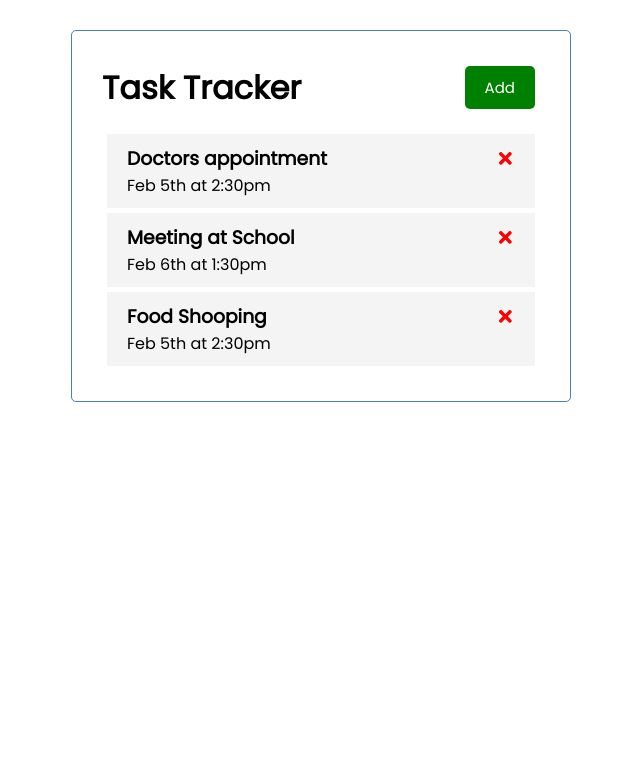
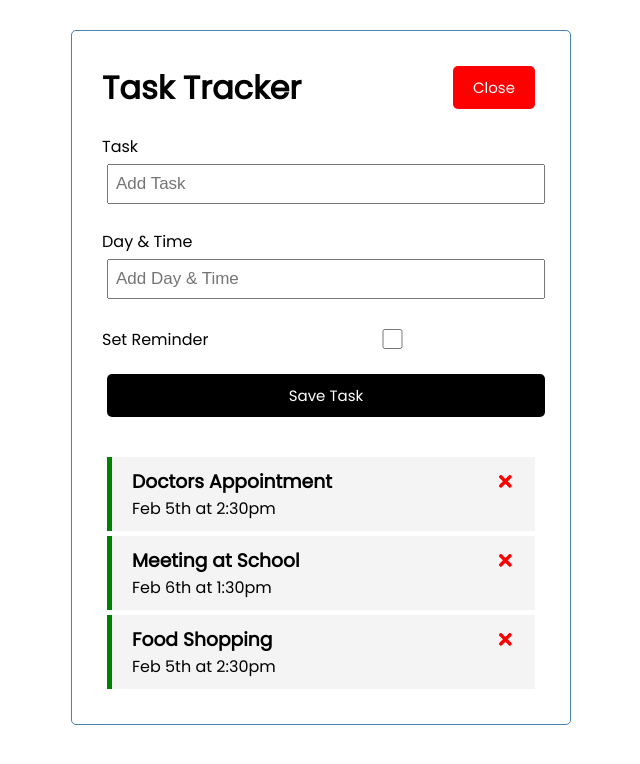
Before and after one commit to user-lu/Task-Tracker, a React (Create React App) app in the folder react-task-tracker/: page / in a window 1280 px wide. Both pictures are taken after a click on the button "Add". Shown: the top 764 px of the page, without its empty margins (319-959 px from the left). Built offline with nearby package versions, Linux system fonts and the light colour scheme.

Commit message:
added AddTask component, worked on adding/deleting task functions

```diff
--- a/react-task-tracker/src/App.js
+++ b/react-task-tracker/src/App.js
@@ -1,12 +1,14 @@
 import React, { useState } from 'react'
 import Header from "./components/Header";
 import Tasks from "./components/Tasks";
+import AddTask from './components/AddTask';
 
-function App() {
+const App = () => {
+  const [showAddTask, setShowAddTask] = useState(false);
   const [tasks, setTasks] = useState([
     {
       id: 1,
-      text: 'Doctors appointment',
+      text: 'Doctors Appointment',
       day: 'Feb 5th at 2:30pm',
       reminder: 'true',
     },
@@ -18,11 +20,17 @@
     },
     {
       id: 3,
-      text: 'Food Shooping',
+      text: 'Food Shopping',
       day: 'Feb 5th at 2:30pm',
       reminder: 'false',
     },
   ])
+
+  const addTask = (task) => {
+    const id = Math.floor(Math.random() * 10000) + 1
+    const newTask = { id, ...task }
+    setTasks([...tasks, newTask])
+  }
 
   const deleteTask = (id) => {
     setTasks(tasks.filter((task) => task.id !== id))
@@ -39,7 +47,8 @@
 
   return (
     <div className="container">
-      <Header />
+      <Header onAdd={() => setShowAddTask(!showAddTask)} showAdd={showAddTask} />
+      {showAddTask && <AddTask onAdd={addTask} />}
       {tasks.length > 0 ? <Tasks tasks={tasks} onDelete={deleteTask} onToggle={toggleReminder} />
         : 'No Task to Show!'}
     </div>
--- /dev/null
+++ b/react-task-tracker/src/components/AddTask.js
@@ -0,0 +1,41 @@
+import React, { useState } from 'react'
+
+const AddTask = ({ onAdd }) => {
+    const [text, setText] = useState('');
+    const [day, setDay] = useState('');
+    const [reminder, setReminder] = useState(false);
+
+    const onSubmit = (e) => {
+        e.preventDefault()
+
+        if(!text) {
+            alert('Please Add Task')
+            return
+        }
+        onAdd({ text, day, reminder})
+        setText('')
+        setDay('')
+        setReminder(false)
+    }
+
+  return (
+    <form className='add-form' onSubmit={onSubmit}>
+        <div className='form-control'>
+            <label>Task</label>
+            <input type='text' placeholder='Add Task' value={text} onChange={(e) => setText(e.target.value)} />
+        </div>
+        <div className='form-control'>
+            <label>Day & Time</label>
+            <input type='text' placeholder='Add Day & Time' value={day} onChange={(e) => setDay(e.target.value)} />
+        </div>
+        <div className='form-control form-control-check'>
+            <label>Set Reminder</label>
+            <input type='checkbox' checked={reminder} value={reminder} onChange={(e) => setReminder(e.currentTarget.checked)} />
+        </div>
+
+        <input type='submit' value='Save Task' className='btn btn-block' />
+    </form>
+  )
+}
+
+export default AddTask
--- a/react-task-tracker/src/components/Header.js
+++ b/react-task-tracker/src/components/Header.js
@@ -1,15 +1,12 @@
 import React from 'react'
 import Button from './Button'
 
-const Header = () => {
-  const onClick = () => {
-    console.log('Click');
-  }
+const Header = ({ onAdd, showAdd }) => {
 
   return (
     <header className='header'>
       <h1>Task Tracker</h1>
-      <Button color="green" text="Add" onClick={onClick} />
+      <Button color={showAdd ? 'red' : 'green'} text={showAdd ? 'Close' : 'Add'} onClick={onAdd} />
     </header>
   )
 }
--- a/react-task-tracker/src/components/Task.js
+++ b/react-task-tracker/src/components/Task.js
@@ -3,7 +3,7 @@
 
 const Task = ({ task, onDelete, onToggle }) => {
     return (
-        <div className='task' onDoubleClick={() => onToggle(task.id)}>
+        <div className={`task ${task.reminder ? 'reminder' : ''}`} onDoubleClick={() => onToggle(task.id)}>
             <h3>{task.text} <FaTimes style={{
                 color: 'red',
                 cursor: 'pointer'
```
